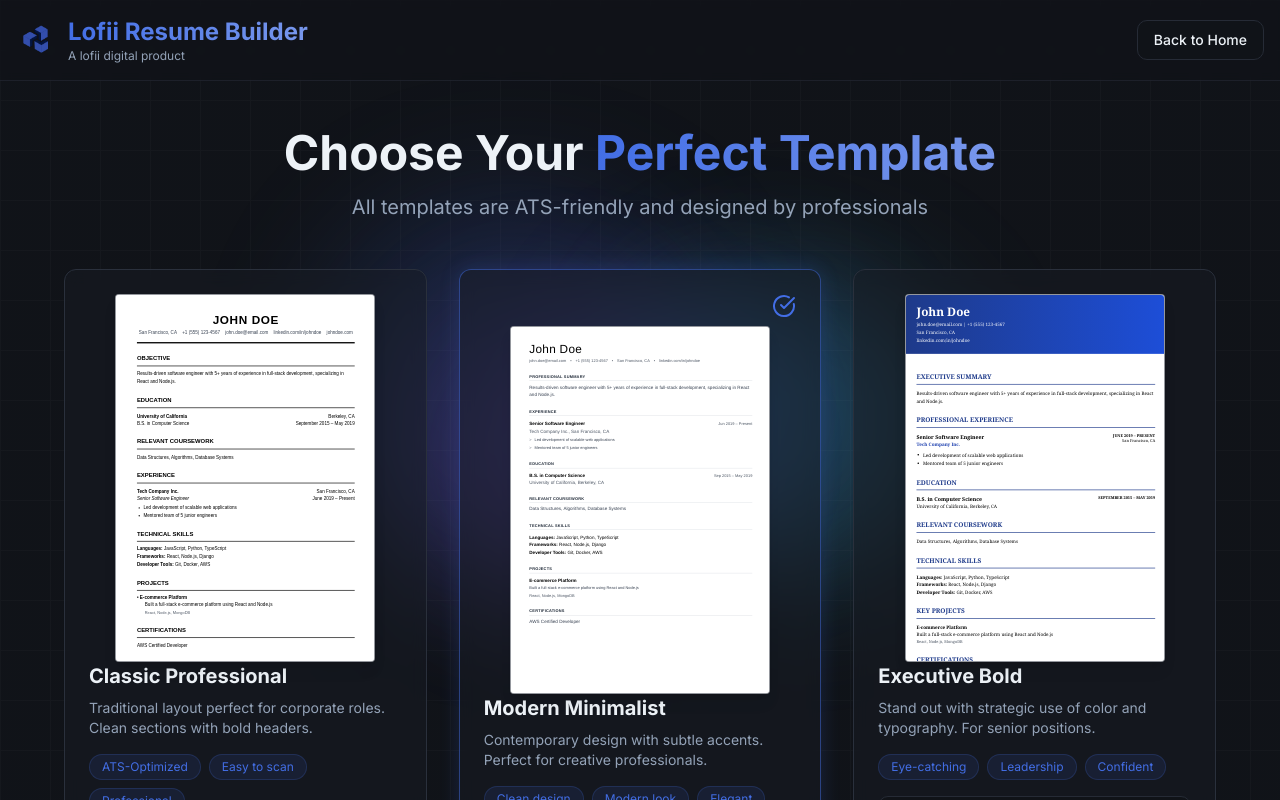
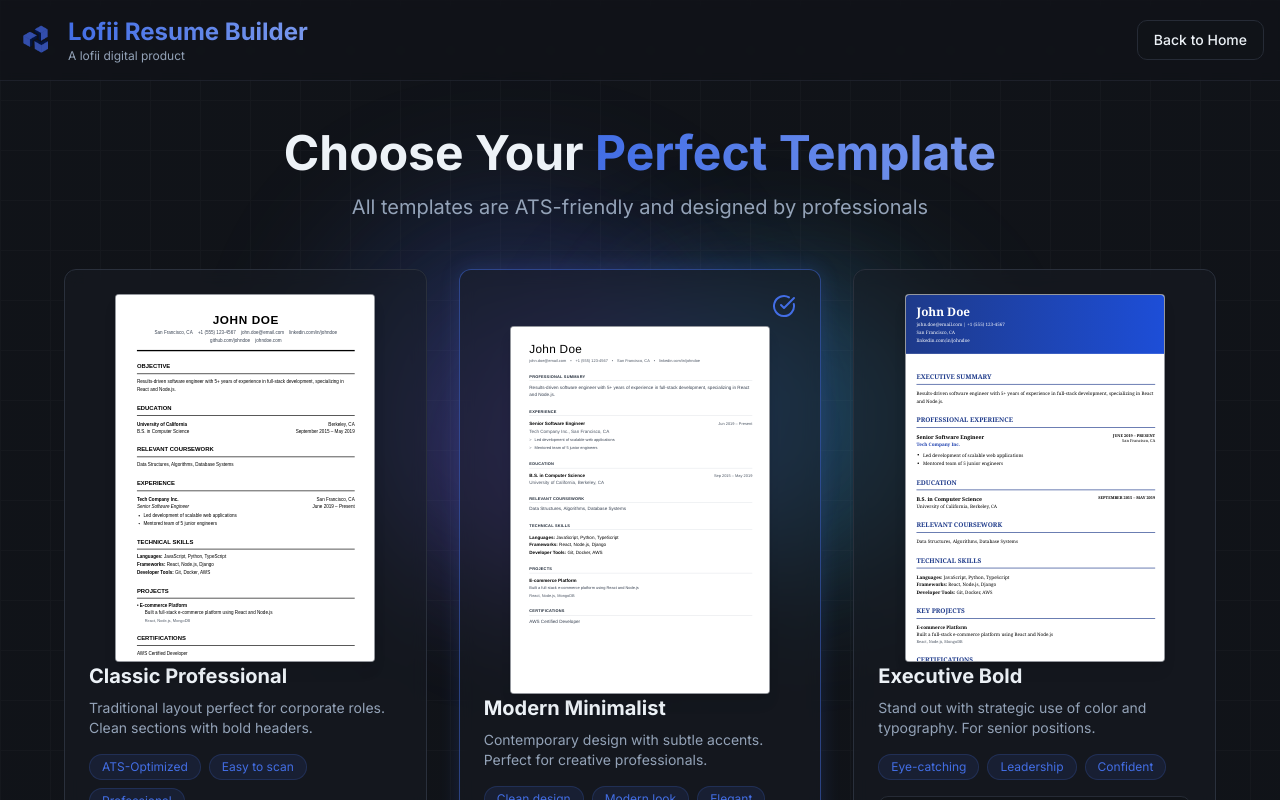
Before and after one commit to Neeraj6002/Resume-Builder, a React (Vite) app: page /templates in a window 1280 px wide. Shown: the top 800 px of the page. Built offline with nearby package versions, Linux system fonts and the light colour scheme; the HTML template or start-up script is replaced by a standard one.

Commit message:
Add GitHub link to personal info display

```diff
--- a/src/components/templates/Template1.tsx
+++ b/src/components/templates/Template1.tsx
@@ -35,6 +35,7 @@ export default function Template1({ data }: Template1Props) {
           {data.personalInfo.phone && <span>{data.personalInfo.phone}</span>}
           {data.personalInfo.email && <span>{data.personalInfo.email}</span>}
           {data.personalInfo.linkedin && <span>{data.personalInfo.linkedin}</span>}
+          {data.personalInfo.github && <span>{data.personalInfo.github}</span>}
           {data.personalInfo.portfolio && <span>{data.personalInfo.portfolio}</span>}
         </div>
       </header>
```
